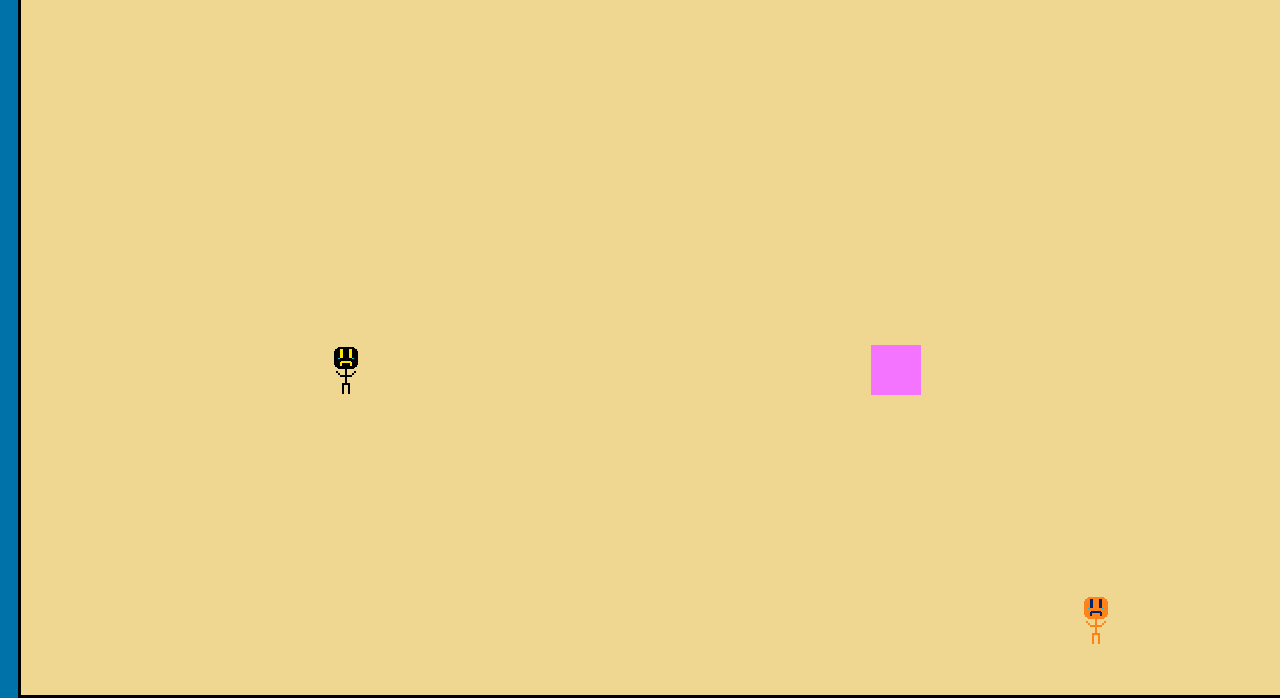
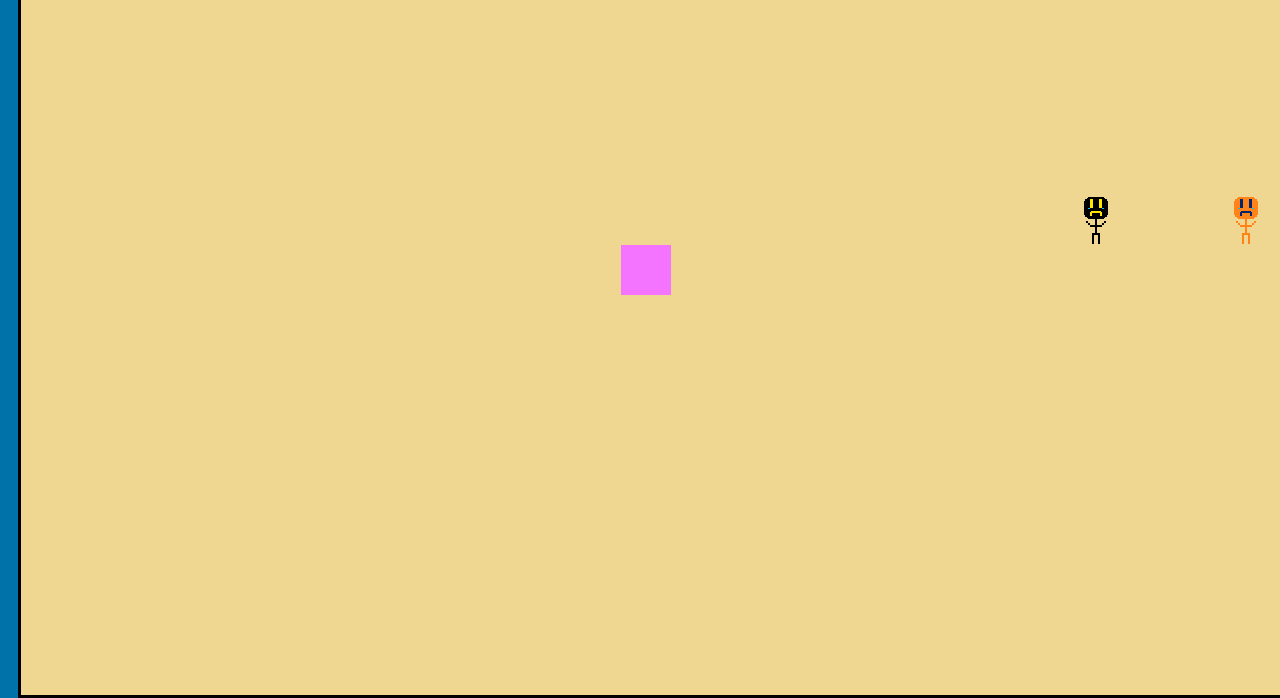
Before and after one commit to hwcadebrown/WebProgrammingY2S1, a website: page main/front-end/html/PLAY.html in a window 1280 px wide. Shown: the part 126-824 px from the top of the page. Drawn offline with Linux system fonts and the light colour scheme.

Commit message:
Train now spawns in a random position!

```diff
--- a/main/front-end/javascript/CLIENT.js
+++ b/main/front-end/javascript/CLIENT.js
@@ -1,3 +1,7 @@
+function randompos(min, max) {
+  return Math.round((Math.random() * (max - min) + min) / 50) * 50;
+}
+
 function changedirection(event) {
   const direction = event.keyCode;
 
--- a/main/front-end/javascript/PEOPLE.js
+++ b/main/front-end/javascript/PEOPLE.js
@@ -16,18 +16,14 @@ function addperson() {
   $(person2).appendTo(arena);
 }
 
-function personpos(min, max) {
-  return Math.round((Math.random() * (max - min) + min) / 50) * 50;
-}
-
 function createperson() {
-  personX = personpos(0, parseFloat($(arena).css('width')) - 50);
-  personY = personpos(0, parseFloat($(arena).css('height')) - 50);
+  personX = randompos(0, parseFloat($(arena).css('width')) - 50);
+  personY = randompos(0, parseFloat($(arena).css('height')) - 50);
 }
 
 function createperson2() {
-  personX2 = personpos(0, parseFloat($(arena).css('width')) - 50);
-  personY2 = personpos(0, parseFloat($(arena).css('height')) - 50);
+  personX2 = randompos(0, parseFloat($(arena).css('width')) - 50);
+  personY2 = randompos(0, parseFloat($(arena).css('height')) - 50);
 }
 
 function renderperson() {
--- a/main/front-end/javascript/PLAY.js
+++ b/main/front-end/javascript/PLAY.js
@@ -12,8 +12,8 @@ function start() {
   $('#score').html(score = 0);
 
   train = [{
-    x: 750,
-    y: 350
+    x: randompos(0, parseFloat($(arena).css('width')) - 100),
+    y: randompos(0, parseFloat($(arena).css('height')) - 100)
   }];
 
   $('#area').empty();
@@ -29,6 +29,7 @@ function start() {
 
 function status() {
   if (playerHitWall() || playerHitSelf()) {
+    // window.location.href='MAINMENU.html' (leave for now)
     alert('You Derailed! Score: ' + score);
     start();
     return;
--- a/main/front-end/javascript/TRAIN.js
+++ b/main/front-end/javascript/TRAIN.js
@@ -24,7 +24,7 @@ function advancetrain() {
   const didPickUpPerson = train[0].x === personX && train[0].y === personY;
   const didPickUpPerson2 = train[0].x === personX2 && train[0].y === personY2;
   if (didPickUpPerson) {
-    $('#score').html(score++);
+    $('#score').html(score += 1);
 
     addcarriage(train.length - 1);
     createperson();
```
Also changed, not shown: main/front-end/html/PLAY.html (line endings or trailing spaces).
